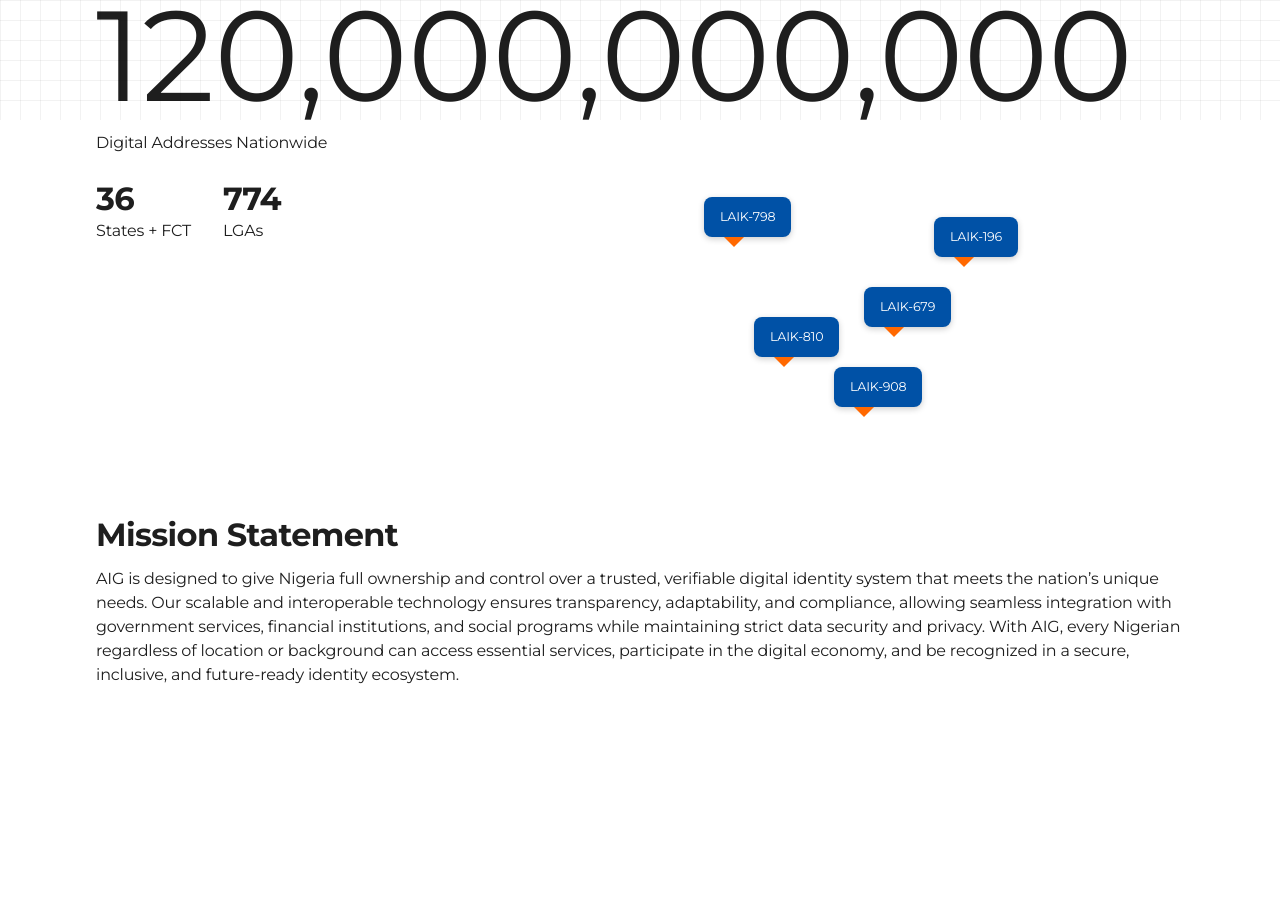
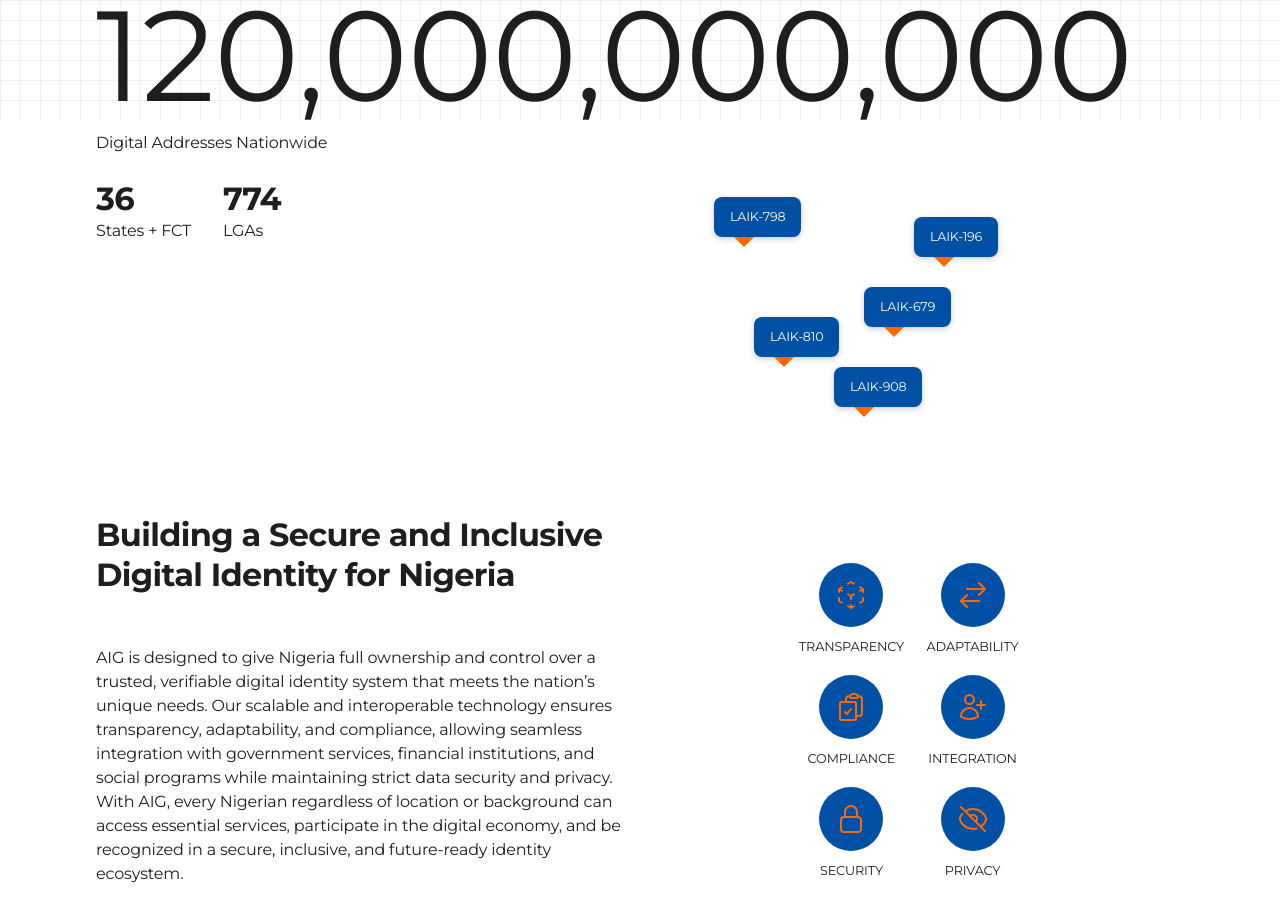
Before and after one commit to mcchukwu/aig-land, a website built with Vite: page index.html in a window 1280 px wide. Shown: the part 680-1600 px from the top of the page. Built offline with nearby package versions, Linux system fonts and the light colour scheme; some packages are replaced by stand-ins of ours.

Commit message:
mission section update

```diff
--- a/index.html
+++ b/index.html
@@ -62,7 +62,7 @@
 
 					<div class="pins-box">
 						<div class="pins">
-							<div class="pin" id="pin1" style="left: 20px; top: 30px">
+							<div class="pin" id="pin1" style="left: 30px; top: 30px">
 								LAIK-798
 							</div>
 							<div class="pin" id="pin2" style="left: 70px; top: 150px">
@@ -74,7 +74,7 @@
 							<div class="pin" id="pin4" style="left: 150px; top: 200px">
 								LAIK-908
 							</div>
-							<div class="pin" id="pin5" style="left: 250px; top: 50px">
+							<div class="pin" id="pin5" style="left: 230px; top: 50px">
 								LAIK-196
 							</div>
 						</div>
@@ -84,21 +84,87 @@
 
 			<section class="mission full-screen">
 				<div class="container mission-wrapper">
-					<div class="mission-text">
-						<h2>Mission Statement</h2>
-						<p>
-							AIG is designed to give Nigeria full ownership and control over a
-							trusted, verifiable digital identity system that meets the
-							nation’s unique needs. Our scalable and interoperable technology
-							ensures transparency, adaptability, and compliance, allowing
-							seamless integration with government services, financial
-							institutions, and social programs while maintaining strict data
-							security and privacy. With AIG, every Nigerian regardless of
-							location or background can access essential services, participate
-							in the digital economy, and be recognized in a secure, inclusive,
-							and future-ready identity ecosystem.
-						</p>
+					<h2>Building a Secure and Inclusive Digital Identity for Nigeria</h2>
+
+					<div class="mission-focal">
+						<div class="mission-icon-card">
+							<span class="mission-focal-icon-label">TRANSPARENCY</span>
+							<div class="mission-focal-icon-wrapper">
+								<svg xmlns="http://www.w3.org/2000/svg" fill="none" viewBox="0 0 24 24" stroke-width="1.5" stroke="currentColor" class="mission-focal-icon">
+  <path stroke-linecap="round" stroke-linejoin="round" d="m21 7.5-2.25-1.313M21 7.5v2.25m0-2.25-2.25 1.313M3 7.5l2.25-1.313M3 7.5l2.25 1.313M3 7.5v2.25m9 3 2.25-1.313M12 12.75l-2.25-1.313M12 12.75V15m0 6.75 2.25-1.313M12 21.75V19.5m0 2.25-2.25-1.313m0-16.875L12 2.25l2.25 1.313M21 14.25v2.25l-2.25 1.313m-13.5 0L3 16.5v-2.25" />
+</svg>
+
+							</div>
+						</div>
+						<div class="mission-icon-card">
+							<span class="mission-focal-icon-label">ADAPTABILITY</span>
+							<div class="mission-focal-icon-wrapper">
+								<svg xmlns="http://www.w3.org/2000/svg" fill="none" viewBox="0 0 24 24" stroke-width="1.5" stroke="currentColor" class="mission-focal-icon">
+  <path stroke-linecap="round" stroke-linejoin="round" d="M7.5 21 3 16.5m0 0L7.5 12M3 16.5h13.5m0-13.5L21 7.5m0 0L16.5 12M21 7.5H7.5" />
+</svg>
+
+							</div>
+						</div>
+						<div class="mission-icon-card">
+							<span class="mission-focal-icon-label">COMPLIANCE</span>
+							<div class="mission-focal-icon-wrapper">
+								<svg xmlns="http://www.w3.org/2000/svg" fill="none" viewBox="0 0 24 24" stroke-width="1.5" stroke="currentColor" class="mission-focal-icon">
+  <path stroke-linecap="round" stroke-linejoin="round" d="M11.35 3.836c-.065.21-.1.433-.1.664 0 .414.336.75.75.75h4.5a.75.75 0 0 0 .75-.75 2.25 2.25 0 0 0-.1-.664m-5.8 0A2.251 2.251 0 0 1 13.5 2.25H15c1.012 0 1.867.668 2.15 1.586m-5.8 0c-.376.023-.75.05-1.124.08C9.095 4.01 8.25 4.973 8.25 6.108V8.25m8.9-4.414c.376.023.75.05 1.124.08 1.131.094 1.976 1.057 1.976 2.192V16.5A2.25 2.25 0 0 1 18 18.75h-2.25m-7.5-10.5H4.875c-.621 0-1.125.504-1.125 1.125v11.25c0 .621.504 1.125 1.125 1.125h9.75c.621 0 1.125-.504 1.125-1.125V18.75m-7.5-10.5h6.375c.621 0 1.125.504 1.125 1.125v9.375m-8.25-3 1.5 1.5 3-3.75" />
+</svg>
+
+							</div>
+						</div>
+
+						<div class="mission-icon-card">
+							<span class="mission-focal-icon-label">INTEGRATION</span>
+							<div class="mission-focal-icon-wrapper">
+								<svg xmlns="http://www.w3.org/2000/svg" fill="none" viewBox="0 0 24 24" stroke-width="1.5" stroke="currentColor" class="mission-focal-icon">
+  <path stroke-linecap="round" stroke-linejoin="round" d="M18 7.5v3m0 0v3m0-3h3m-3 0h-3m-2.25-4.125a3.375 3.375 0 1 1-6.75 0 3.375 3.375 0 0 1 6.75 0ZM3 19.235v-.11a6.375 6.375 0 0 1 12.75 0v.109A12.318 12.318 0 0 1 9.374 21c-2.331 0-4.512-.645-6.374-1.766Z" />
+</svg>
+
+							</div>
+						</div>
+						<div class="mission-icon-card">
+							<span class="mission-focal-icon-label">SECURITY</span>
+							<div class="mission-focal-icon-wrapper">
+								<svg
+									xmlns="http://www.w3.org/2000/svg"
+									fill="none"
+									viewBox="0 0 24 24"
+									stroke-width="1.5"
+									class="mission-focal-icon"
+								>
+									<path
+										stroke-linecap="round"
+										stroke-linejoin="round"
+										d="M16.5 10.5V6.75a4.5 4.5 0 1 0-9 0v3.75m-.75 11.25h10.5a2.25 2.25 0 0 0 2.25-2.25v-6.75a2.25 2.25 0 0 0-2.25-2.25H6.75a2.25 2.25 0 0 0-2.25 2.25v6.75a2.25 2.25 0 0 0 2.25 2.25Z"
+									/>
+								</svg>
+							</div>
+						</div>
+						<div class="mission-icon-card">
+							<span class="mission-focal-icon-label">PRIVACY</span>
+							<div class="mission-focal-icon-wrapper">
+								<svg xmlns="http://www.w3.org/2000/svg" fill="none" viewBox="0 0 24 24" stroke-width="1.5" stroke="currentColor" class="mission-focal-icon">
+  								<path stroke-linecap="round" stroke-linejoin="round" d="M3.98 8.223A10.477 10.477 0 0 0 1.934 12C3.226 16.338 7.244 19.5 12 19.5c.993 0 1.953-.138 2.863-.395M6.228 6.228A10.451 10.451 0 0 1 12 4.5c4.756 0 8.773 3.162 10.065 7.498a10.522 10.522 0 0 1-4.293 5.774M6.228 6.228 3 3m3.228 3.228 3.65 3.65m7.894 7.894L21 21m-3.228-3.228-3.65-3.65m0 0a3 3 0 1 0-4.243-4.243m4.242 4.242L9.88 9.88" />
+								</svg>
+
+							</div>
+						</div>
 					</div>
+
+					<p>
+						AIG is designed to give Nigeria full ownership and control over a
+						trusted, verifiable digital identity system that meets the nation’s
+						unique needs. Our scalable and interoperable technology ensures
+						transparency, adaptability, and compliance, allowing seamless
+						integration with government services, financial institutions, and
+						social programs while maintaining strict data security and privacy.
+						With AIG, every Nigerian regardless of location or background can
+						access essential services, participate in the digital economy, and
+						be recognized in a secure, inclusive, and future-ready identity
+						ecosystem.
+					</p>
 				</div>
 			</section>
 		</main>
--- a/src/css/grid.css
+++ b/src/css/grid.css
@@ -1,7 +1,7 @@
 /* m-grid - grid system for responsive web layout */
 m-grid {
 	display: grid;
-	--grid-template-columns: repeat(2, 1fr);
+	--grid-template-columns: repeat(3, 1fr);
 	grid-template-columns: var(--grid-template-columns);
 	--grid-column-start: 1;
 	--grid-column-end: -1;
--- a/src/css/index.css
+++ b/src/css/index.css
@@ -1,3 +1,5 @@
+@import url(base.css);
+
 /* index.css */
 header {
 	background: rgba(255, 255, 255, 0.9);
@@ -54,6 +56,7 @@ main {
 				display: flex;
 				justify-content: center;
 				flex-wrap: wrap;
+				z-index: 2;
 
 				& img {
 					margin: 0;
@@ -85,9 +88,6 @@ main {
 				width: 100%;
 				position: relative;
 				padding-right: calc(var(--unit) * 4);
-
-				@media (--viewport-s) {
-				}
 
 				& .pins {
 					position: relative;
@@ -128,11 +128,76 @@ main {
 
 		& .mission-wrapper {
 			margin: 0 auto;
+			display: grid;
+			grid-template-columns: 1fr 1fr;
+			grid-template-rows: 20% auto;
 
-			& .mission-text {
-				& * {
-					opacity: 0;
-					transform: translateY(20px);
+			@media (--viewport-xsmall) {
+				display: block;
+			}
+
+			& p {
+				grid-row: 2/3;
+			}
+
+			& .mission-focal {
+				grid-column: 2/3;
+				display: grid;
+				grid-template-columns: repeat(2, 1fr);
+				gap: var(--row-gap-compact);
+				margin: calc(var(--line-height) * 2) auto;
+				z-index: 2;
+
+				& .mission-icon-card {
+					display: flex;
+					align-items: center;
+					justify-content: center;
+					flex-direction: column-reverse;
+
+					& .mission-focal-icon-label {
+						display: block;
+						margin-top: var(--unit);
+						text-align: center;
+						font-size: 0.8rem;
+
+						&:hover {
+							& + .mission-focal-icon-wrapper {
+								scale: 1.1;
+								box-shadow: 0 2px 6px rgba(0, 0, 0, 0.2);
+
+								& .mission-focal-icon {
+									scale: 1.1;
+								}
+							}
+						}
+					}
+
+					& .mission-focal-icon-wrapper {
+						display: flex;
+						justify-content: center;
+						width: calc(var(--unit) * 8);
+						height: calc(var(--unit) * 8);
+						background-color: var(--blue);
+						border-radius: 50%;
+						transition: all 0.3s ease;
+
+						& .mission-focal-icon {
+							display: block;
+							margin: auto;
+							width: calc(var(--unit) * 4);
+							height: calc(var(--unit) * 4);
+							stroke: var(--orange);
+							transition: all 1s ease;
+						}
+
+						&:hover {
+							scale: 1.1;
+							box-shadow: 0 2px 6px rgba(0, 0, 0, 0.2);
+							& .mission-focal-icon {
+								scale: 1.1;
+							}
+						}
+					}
 				}
 			}
 		}
--- a/src/js/main.js
+++ b/src/js/main.js
@@ -1,4 +1,3 @@
-import "../css/base.css";
 import "../css/index.css";
 
 import { gsap } from "gsap";
@@ -133,7 +132,6 @@ document.addEventListener("DOMContentLoaded", () => {
 
 
   // Mission Section Animations
-  // gsap.set(".mission-text", { opacity: 0, y: 20 });
   const missionSection = document.querySelector(".mission");
   const missionObserver = new IntersectionObserver(
     (entries, obs) => {
```
